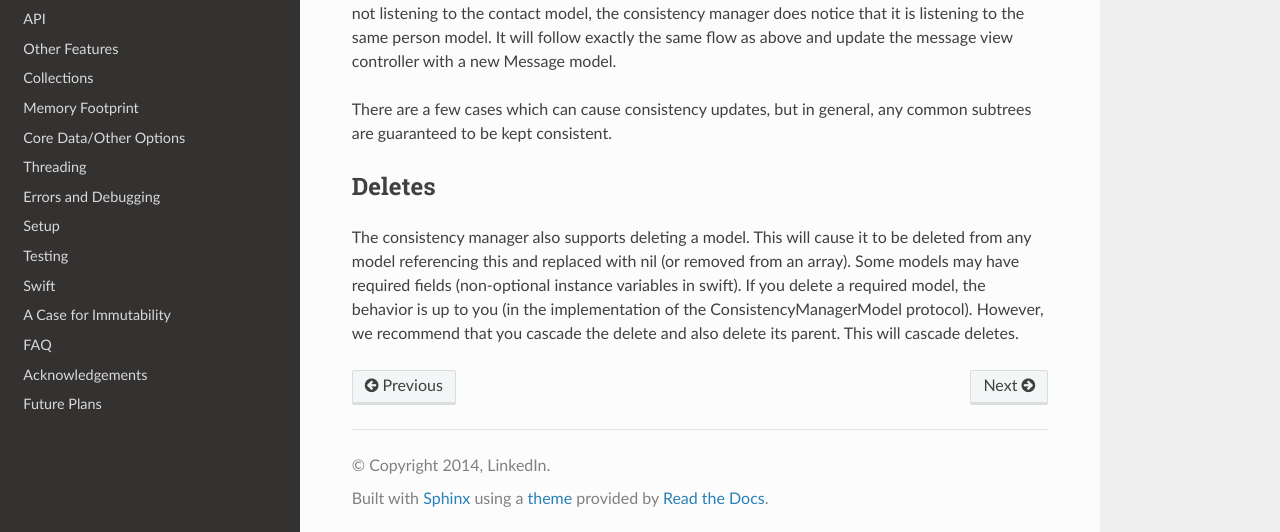
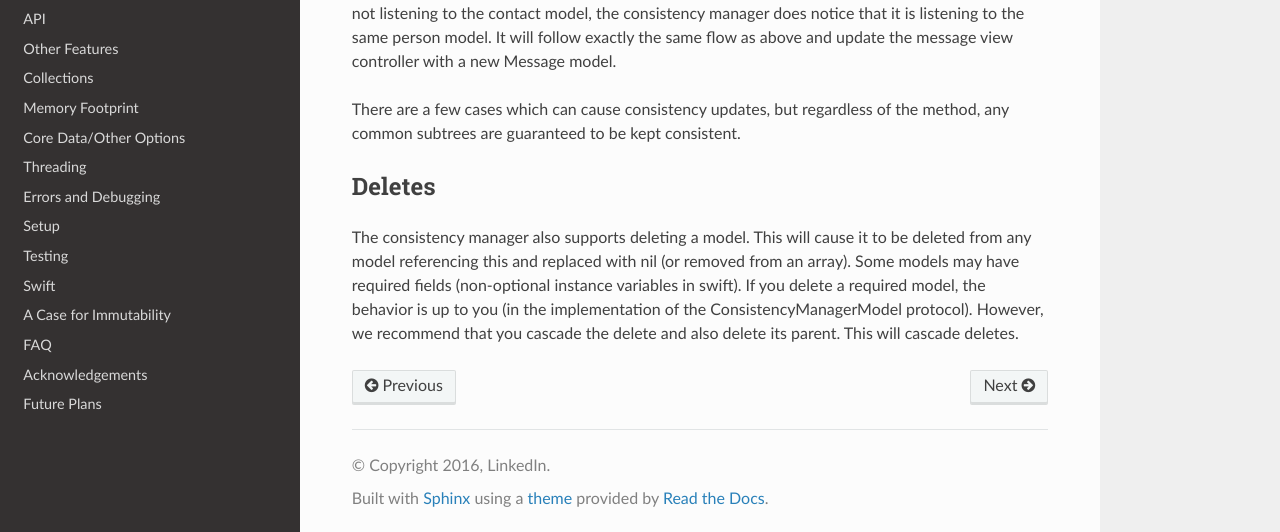
Before and after one commit to plivesey/ConsistencyManager, a Sphinx documentation site: the page built from docs/pages/010_consistencyManager.rst, in a window 1280 px wide and 900 px high, scrolled down 1932 px. Shown: the part 365-897 px from the top of the window. Built offline with Sphinx 7.4.7 and the Read the Docs theme 2.0.0, drawn with Linux system fonts in a browser that asks for light colours.

Commit message:
Making some corrections in the docs

```diff
--- a/docs/conf.py
+++ b/docs/conf.py
@@ -44,7 +44,7 @@ master_doc = 'index'
 
 # General information about the project.
 project = u'Consistency Manager'
-copyright = u'2014, LinkedIn'
+copyright = u'2016, LinkedIn'
 
 # The version info for the project you're documenting, acts as replacement for
 # |version| and |release|, also used in various other places throughout the
--- a/docs/pages/010_consistencyManager.rst
+++ b/docs/pages/010_consistencyManager.rst
@@ -55,7 +55,7 @@ There are other ways in which updates can happen to models. For instance, let's
 
 In this response, let's say that the user has gone back offline. Though the message view controller is not listening to the contact model, the consistency manager does notice that it is listening to the same person model. It will follow exactly the same flow as above and update the message view controller with a new Message model.
 
-There are a few cases which can cause consistency updates, but in general, any common subtrees are guaranteed to be kept consistent.
+There are a few cases which can cause consistency updates, but regardless of the method, any common subtrees are guaranteed to be kept consistent.
 
 Deletes
 -------
--- a/docs/pages/020_modelRequirements.rst
+++ b/docs/pages/020_modelRequirements.rst
@@ -3,7 +3,7 @@ Model Requirements
 
 In order for the consistency manager to traverse and edit models as trees, all models must conform to the ConsistencyManagerModel protocol. This protocol is usually relatively easy to implement. There are four methods you need to implement. For more information, see the documentation in the code.
 
-These models can be swift structs, swift classes, objective-c classes or really, any object. The models should be immutable and these models should be thread-safe. It should be easy to implement these methods in a thread safe manner since they models are immutable and these are all functional methods.
+These models can be swift structs, swift classes, objective-c classes or really, any object. The models should be immutable and these models should be thread-safe. It should be easy to implement these methods in a thread safe manner since the models are immutable and these are all functional methods.
 
 ConsistencyManagerModel
 -----------------------
--- a/docs/pages/050_api.rst
+++ b/docs/pages/050_api.rst
@@ -17,7 +17,7 @@ Updating Models
 
 ``public func updateWithNewModel(model: ConsistencyManagerModel, context: Any? = nil)``
 
-Provides a REST-like interface for updating models. Simply pass in an updated model, and all the listeners will automatically be updated. You can also optionally pass in a context here which will then be passed back to listeners that were affected by this change. See :doc:``060_otherFeatures`` for more information.
+Provides a REST-like interface for updating models. Simply pass in an updated model, and all the listeners will automatically be updated. You can also optionally pass in a context here which will then be passed back to listeners that were affected by this change. See :doc:`060_otherFeatures` for more information.
 
 Deleting Models
 ---------------
```
